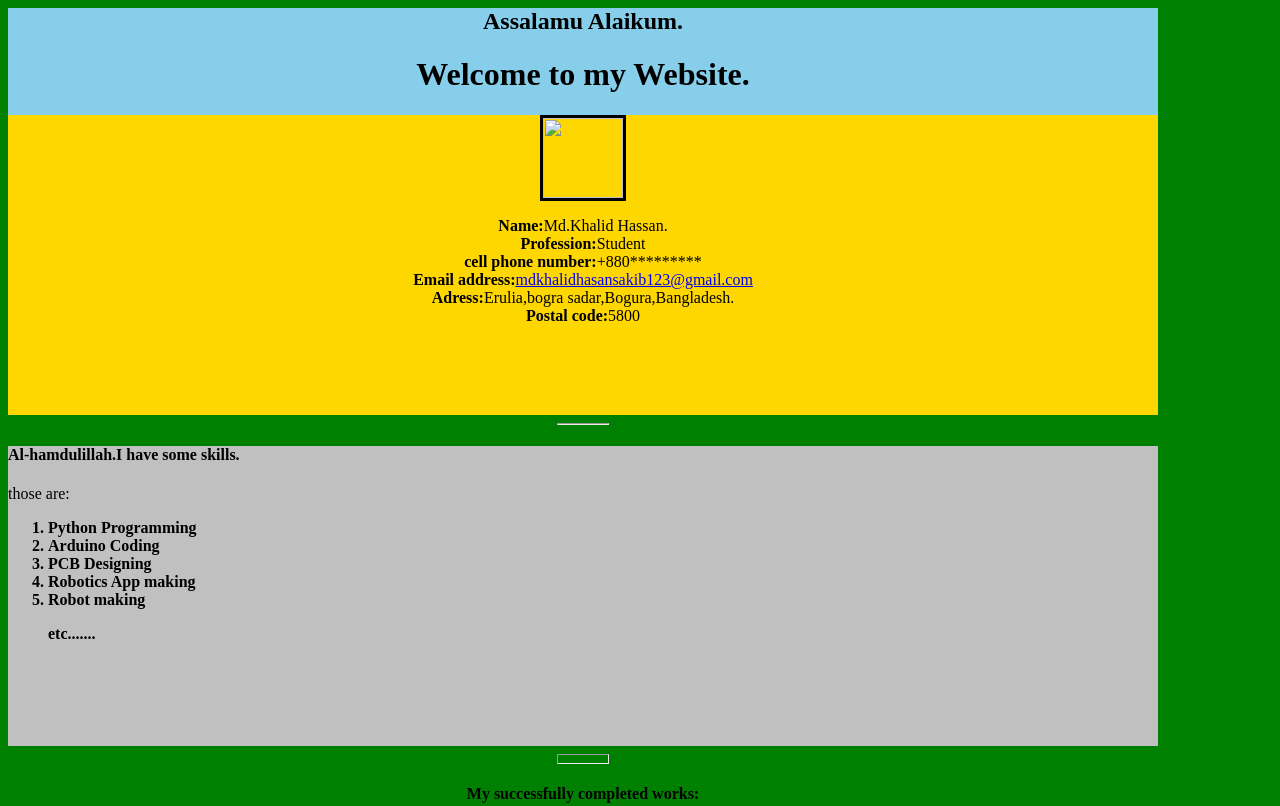
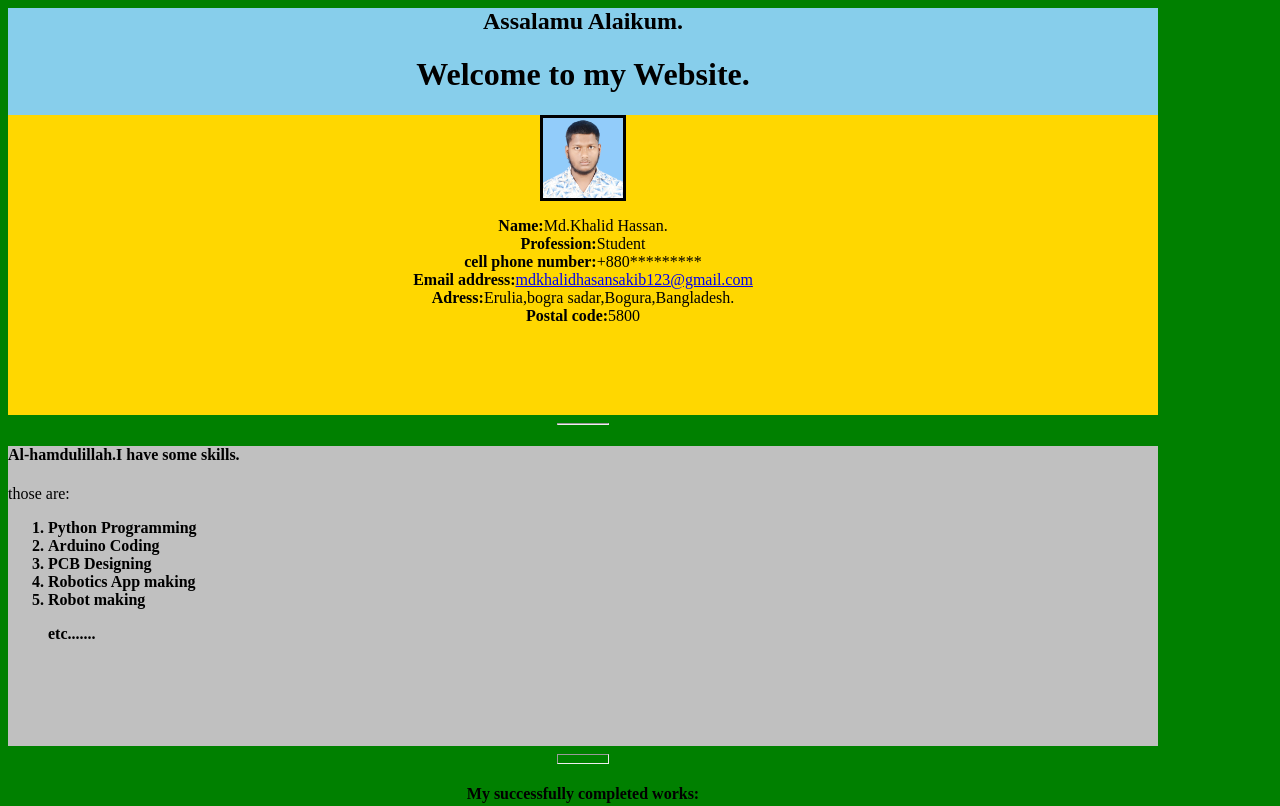
Before and after one commit to khalidhassansakib/PORTFOLIO1, a plain HTML site: page index.html in a window 1280 px wide. Shown: the top 806 px of the page. Drawn offline with Linux system fonts and the light colour scheme.

Commit message:
Update index.html

```diff
--- a/index.html
+++ b/index.html
@@ -82,7 +82,7 @@ height:100px;
 <h2>Assalamu Alaikum.</h2>
 <h1>Welcome to my Website.</h1>
 <div id="myintroduction">
-<img src="image/khalid.jpg"border="3"width="80px"hight="100px"align="center" >
+<img src="khalid.jpg"border="3"width="80px"hight="100px"align="center" >
 <p><b>Name:</b>Md.Khalid Hassan.</br>
 <b>Profession:</b>Student</br>
 <b>cell phone number:</b>+880*********</br>
```
